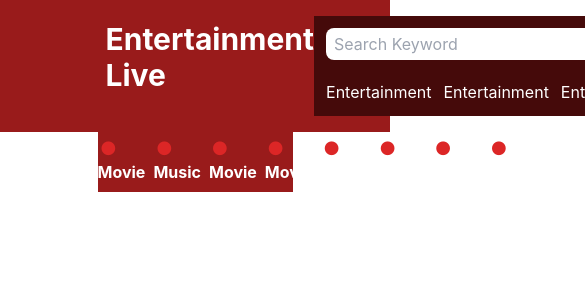
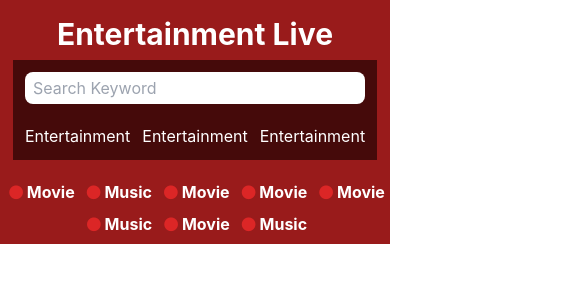
Before and after one commit to harshit0571/Music-Website, a React (Create React App) app: page / in a window 390 px wide. Shown: the top 300 px of the page, 585 px wide, since content can reach past the window. Built offline with nearby package versions, Linux system fonts and the light colour scheme.

Commit message:
header made responsive

```diff
--- a/src/Header.jsx
+++ b/src/Header.jsx
@@ -3,7 +3,7 @@ import React from "react";
 export const Header = () => {
   return (
     <div className="flex flex-col w-full justify-center items-center gap-2 bg-red-800 p-4">
-      <div className="flex w-[50%]  items-baseline align-baseline justify-between">
+      <div className="flex lg:w-[50%] w-[100%] flex-col md:flex-row justify-center   md:items-baseline align-baseline md:justify-between items-center gap-2 md:gap-0">
         <h1 className="font-bold text-3xl text-white">Entertainment Live</h1>
 
         <div className="flex flex-col p-3 gap-5 bg-red-950">
--- a/src/HeaderBottom.jsx
+++ b/src/HeaderBottom.jsx
@@ -2,7 +2,7 @@ import React from "react";
 
 const HeaderBottom = () => {
   return (
-    <div className="w-[50%] flex gap-2 justify-around pb-2 text-white font-bold pt-1 bg-red-800">
+    <div className="md:w-[50%] w-full flex gap-2 justify-center md:justify-around pb-2 text-white font-bold pt-1 bg-red-800 flex-wrap">
       <span>
         <i class="fa fa-circle text-red-600 p-1" aria-hidden="true"></i>
         Movie
```
